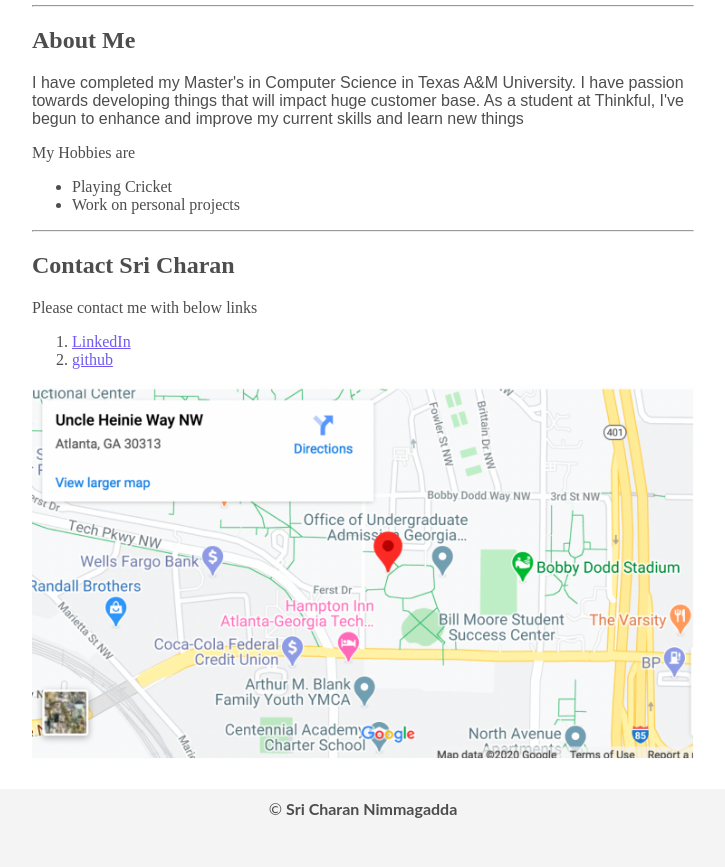
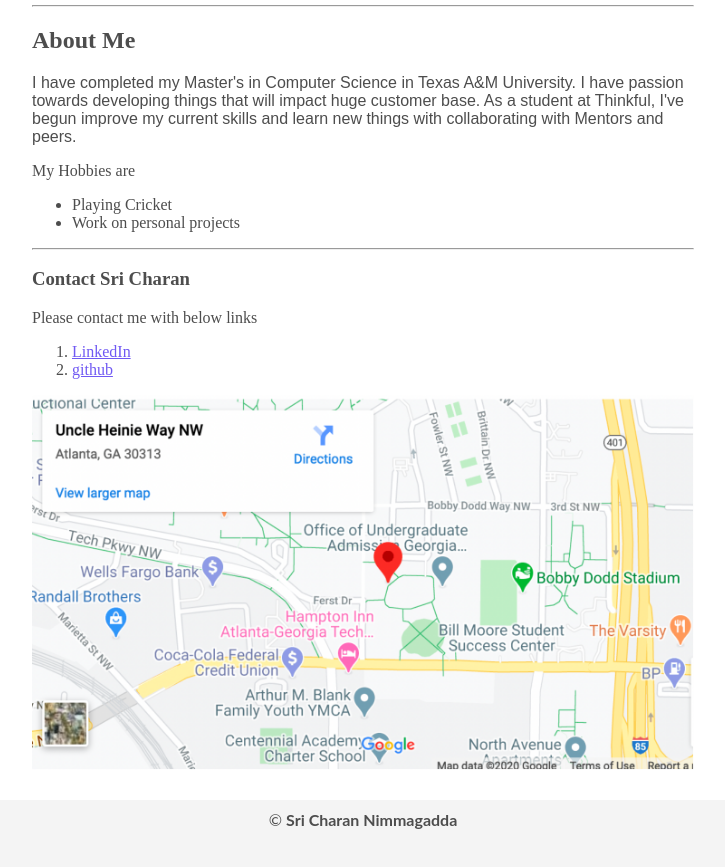
Before and after one commit to sricharann/sricharann.github.io, a plain HTML site: page index.html in a window 1280 px wide. Shown: the part 1229-2096 px from the top of the page, without its empty margins (277-1002 px from the left). Drawn offline with Linux system fonts and the light colour scheme; a web font is replaced by a local one.

Commit message:
Updated requirements as part of review comments

```diff
--- a/index.html
+++ b/index.html
@@ -18,7 +18,9 @@
         <div id="content">
           <h2>Hi! I'm Sri Charan </h2>
           <!-- Technical experience paragraph-->
-          <p> I am a Sr. Software Developer based out of Atlanta.
+          <main>
+            <!-- All the main content of a web page goes here -->
+            <p> I am a Sr. Software Developer based out of Atlanta.
               As a passionate developer I always strives to improve myself and learn new things.
               Below are my top intrests </p>
               <ul>
@@ -27,6 +29,7 @@
                 <li>Create positive Impact for users</li>
               </ul>
               If you are intrested in my profile and want to reach out to me <a href="#contact_section"><strong>Contact Me !!</strong></a>
+          </main>
         </div>
         <hr>
         <div id="about_me">
@@ -34,7 +37,8 @@
           <h2> About Me</h2>
           <p> I have completed my Master's in Computer Science in Texas A&M University.
             I have passion towards developing things that will impact huge customer base.
-            As a student at Thinkful, I've begun to enhance and improve my current skills and learn new things</p>
+            As a student at Thinkful, I've begun improve my current skills
+            and learn new things with collaborating with Mentors and peers. </p>
             My Hobbies are
             <ul>
               <li>Playing Cricket</li>
@@ -42,15 +46,15 @@
             </ul>
             <hr>
         </div>
-            <section id="contact_section">
-               <h2> Contact Sri Charan </h2>
+          <article id="contact_section">
+               <h3> Contact Sri Charan </h3>
                Please contact me with below links
               <ol>
                 <li><a href = "https://www.linkedin.com/in/sri-charan-nimmagadda/">LinkedIn</a></li>
                 <li><a href = "https://github.com/sricharann">github</a></li>
               </ol>
               <img src="./img/Atlanta_Map.png" alt="Atlanta Image" style="width:100%;"/>
-            </section>
+          </article>
         </div>
       <script src="script.js"></script>
        <!-- Footer -->
--- a/style.css
+++ b/style.css
@@ -19,6 +19,7 @@ body {
 header {
 	height: 120px;
     font-family: Lato, Arial, sans-serif;
+    font-size: larger;
 	background-color: #F4F4F4;
     text-align: center;
     color: rgb(77, 77, 77);
@@ -52,3 +53,7 @@ p {
 a {
    color:rgb(112, 89, 243);  /* set the text color purple */
 }
+
+a:hover {
+    color: rgb(255, 0, 13);
+  }
```
